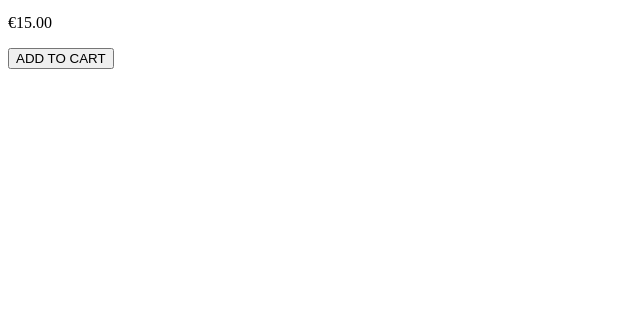
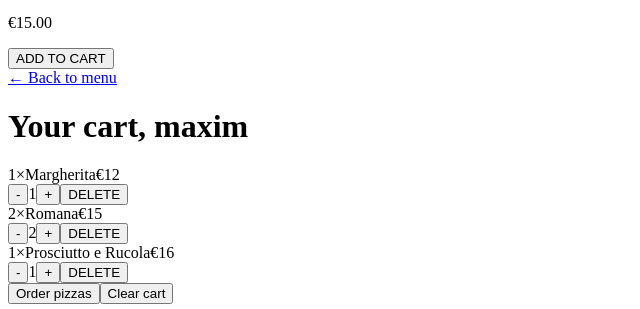
Before and after one commit to maxickdrobot/Pizza-day, a React (Vite) app: page / in a window 1280 px wide. Shown: the part 8482-8791 px from the top of the page, without its empty margins (0-640 px from the left). Before the commit the page ends 8559 px from the top, so only its background shows below. Built offline with nearby package versions, Linux system fonts and the light colour scheme.

Commit message:
Homework 5

```diff
--- a/src/App.tsx
+++ b/src/App.tsx
@@ -1,6 +1,7 @@
-import Header from './components/Header'
-import Login from './components/Login';
-import Menu from './components/Menu'
+import Cart from "./components/Cart";
+import Header from "./components/Header";
+import Login from "./components/Login";
+import Menu from "./components/Menu";
 
 function App() {
     return (
@@ -9,9 +10,10 @@ function App() {
             <main>
                 <Login />
                 <Menu />
+                <Cart />
             </main>
         </div>
-  )
+    );
 }
 
 export default App;
--- /dev/null
+++ b/src/cartData.ts
@@ -0,0 +1,22 @@
+import { ICartItem } from "./interfaces";
+
+export const cartItems: ICartItem[] = [
+    {
+      id: 1,
+      name: "Margherita",
+      price: 12.0,
+      quantity: 1,
+    },
+    {
+      id: 2,
+      name: "Romana",
+      price: 15.0,
+      quantity: 2,
+    },
+    {
+      id: 3,
+      name: "Prosciutto e Rucola",
+      price: 16.0,
+      quantity: 1,
+    },
+  ];
--- /dev/null
+++ b/src/components/Cart.tsx
@@ -0,0 +1,27 @@
+import { cartItems } from "../cartData";
+import Button from "./Button";
+import CartItem from "./CartItem";
+
+const Cart = () => {
+    return (
+        <div className="container">
+            <a href="#" className="back-link">
+                ← Back to menu
+            </a>
+            <h1 className="cart-title">Your cart, maxim</h1>
+
+            <div className="cart-items">
+                {cartItems.map((cartItem) => (
+                    <CartItem key={cartItem.id} data={cartItem} />
+                ))}
+            </div>
+
+            <div className="cart-actions">
+                <Button text="Order pizzas" className="order-btn" />
+                <Button text="Clear cart" className="clear-btn" />
+            </div>
+        </div>
+    );
+};
+
+export default Cart;
--- /dev/null
+++ b/src/components/CartItem.tsx
@@ -0,0 +1,25 @@
+import { ICartItem } from "../interfaces";
+import Button from "./Button";
+
+interface CartItemProps {
+    data: ICartItem;
+}
+
+const CartItem = (props: CartItemProps) => {
+    const { data } = props;
+    return (
+        <div className="cart-item">
+            <span className="quantity-text">{data.quantity}×</span>
+            <span>{data.name}</span>
+            <span className="price">€{data.price}</span>
+            <div className="quantity-controls">
+                <Button text="-" className="quantity-btn" />
+                <span>{data.quantity}</span>
+                <Button text="+" className="quantity-btn" />
+                <Button text="DELETE" className="delete-btn" />
+            </div>
+        </div>
+    );
+};
+
+export default CartItem;
--- /dev/null
+++ b/src/interfaces.ts
@@ -0,0 +1,6 @@
+export interface ICartItem {
+    id: number;
+    name: string;
+    price: number;
+    quantity: number;
+}
```
Lines whose indentation alone changed are shown as unchanged.
